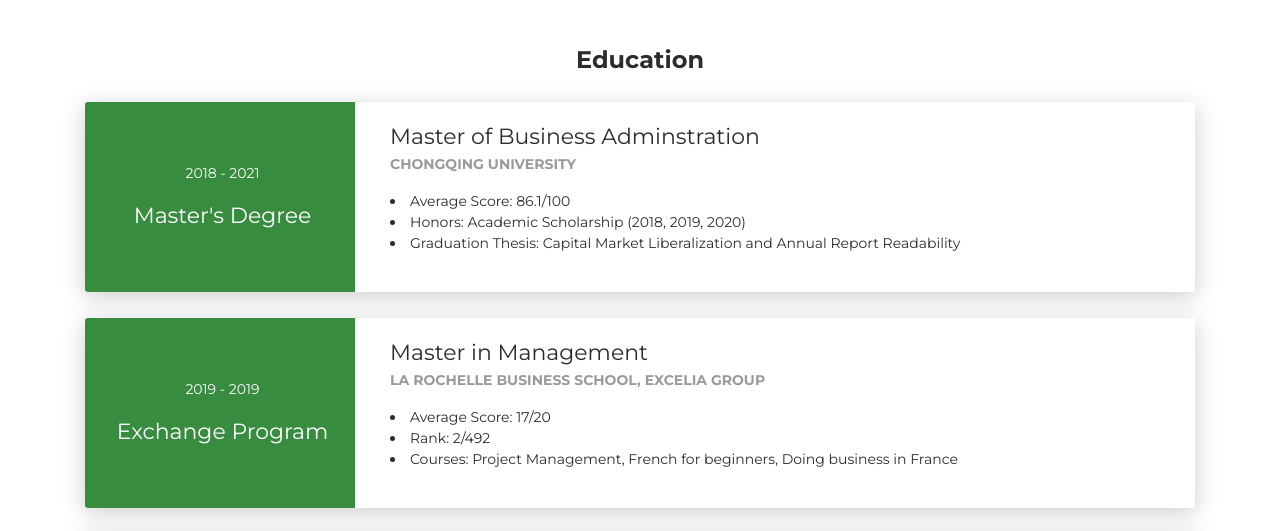
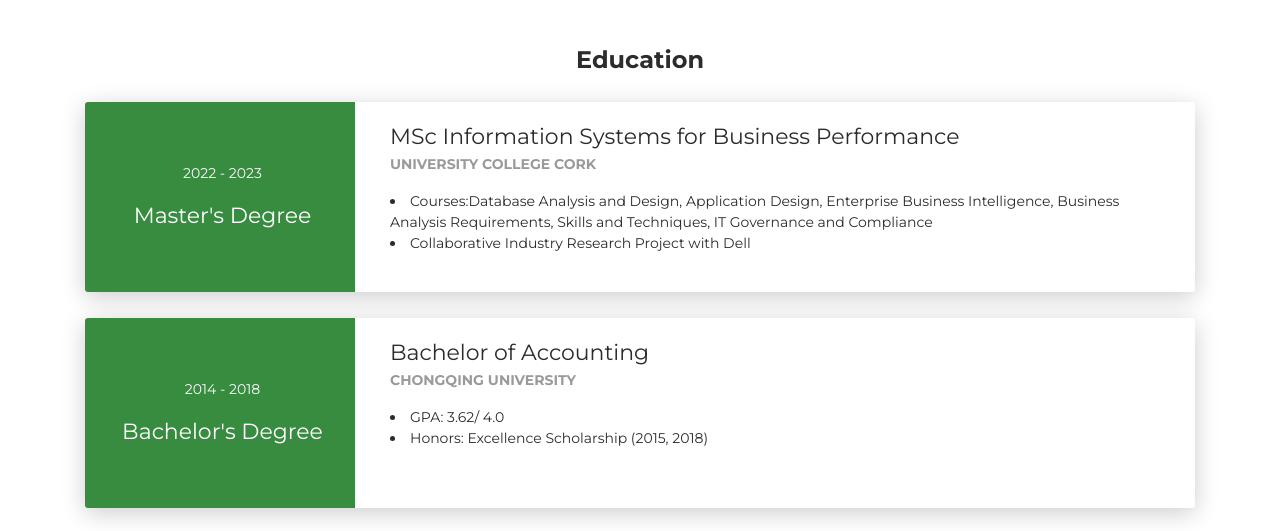
Before and after one commit to derech/my_cv, a plain HTML site: page index.html in a window 1280 px wide. Shown: the part 3260-3791 px from the top of the page. Drawn offline with Linux system fonts and the light colour scheme.

Commit message:
Update index.html
Updated information in education section

```diff
--- a/index.html
+++ b/index.html
@@ -299,39 +299,17 @@
       <div class="row">
         <div class="col-md-3 bg-primary" data-aos="fade-right" data-aos-offset="50" data-aos-duration="500">
           <div class="card-body cc-education-header">
-            <p>2018 - 2021</p>
+            <p>2022 - 2023</p>
             <div class="h5">Master's Degree</div>
           </div>
         </div>
         <div class="col-md-9" data-aos="fade-left" data-aos-offset="50" data-aos-duration="500">
           <div class="card-body">
-            <div class="h5">Master of Business Adminstration</div>
-            <p class="category">Chongqing University</p>
+            <div class="h5">MSc Information Systems for Business Performance</div>
+            <p class="category">University College Cork</p>
             <p>
-            <li>Average Score: 86.1/100</li>
-            <li>Honors: Academic Scholarship (2018, 2019, 2020)</li>
-            <li>Graduation Thesis: Capital Market Liberalization and Annual Report Readability</li>
-            </p>
-          </div>
-        </div>
-      </div>
-    </div>
-    <div class="card">
-      <div class="row">
-        <div class="col-md-3 bg-primary" data-aos="fade-right" data-aos-offset="50" data-aos-duration="500">
-          <div class="card-body cc-education-header">
-            <p>2019 - 2019</p>
-            <div class="h5">Exchange Program</div>
-          </div>
-        </div>
-        <div class="col-md-9" data-aos="fade-left" data-aos-offset="50" data-aos-duration="500">
-          <div class="card-body">
-            <div class="h5">Master in Management</div>
-            <p class="category">La Rochelle Business School, Excelia Group</p>
-            <p>
-              <li>Average Score: 17/20</li>
-              <li>Rank: 2/492</li>
-              <li>Courses: Project Management, French for beginners, Doing business in France</li>
+            <li>Courses:Database Analysis and Design, Application Design, Enterprise Business Intelligence, Business Analysis Requirements, Skills and Techniques, IT Governance and Compliance </li>
+            <li>Collaborative Industry Research Project with Dell </li>
             </p>
           </div>
         </div>
```
